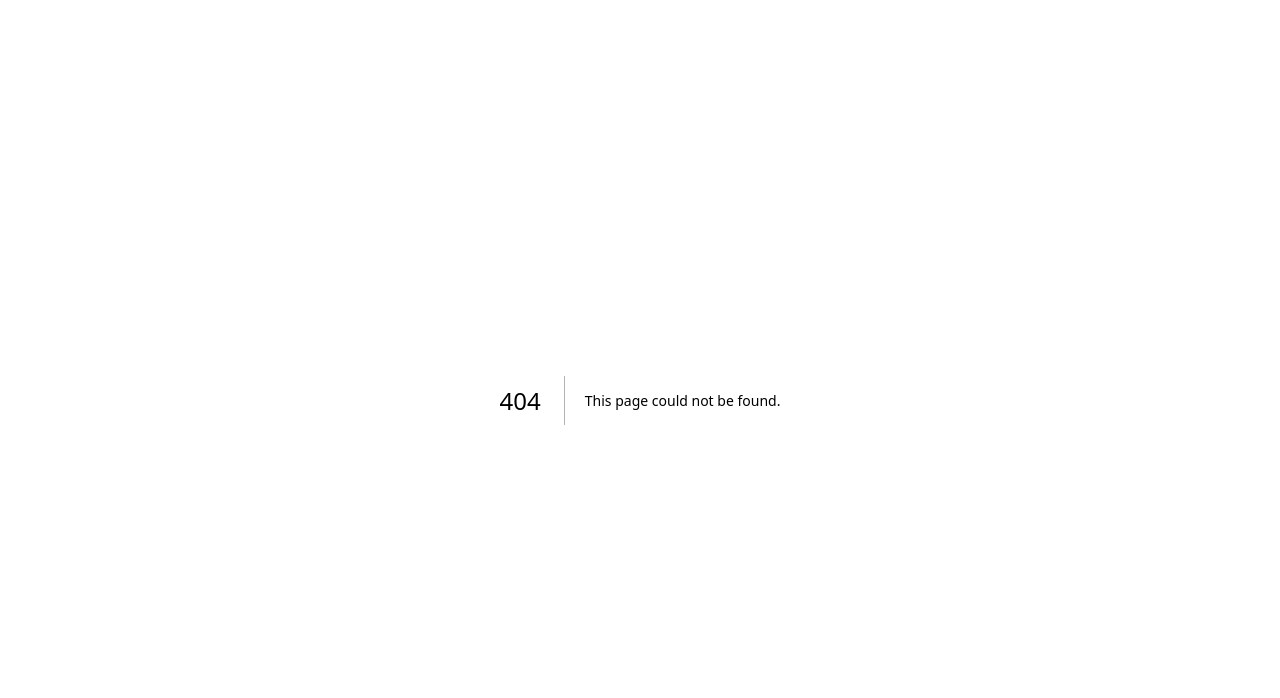
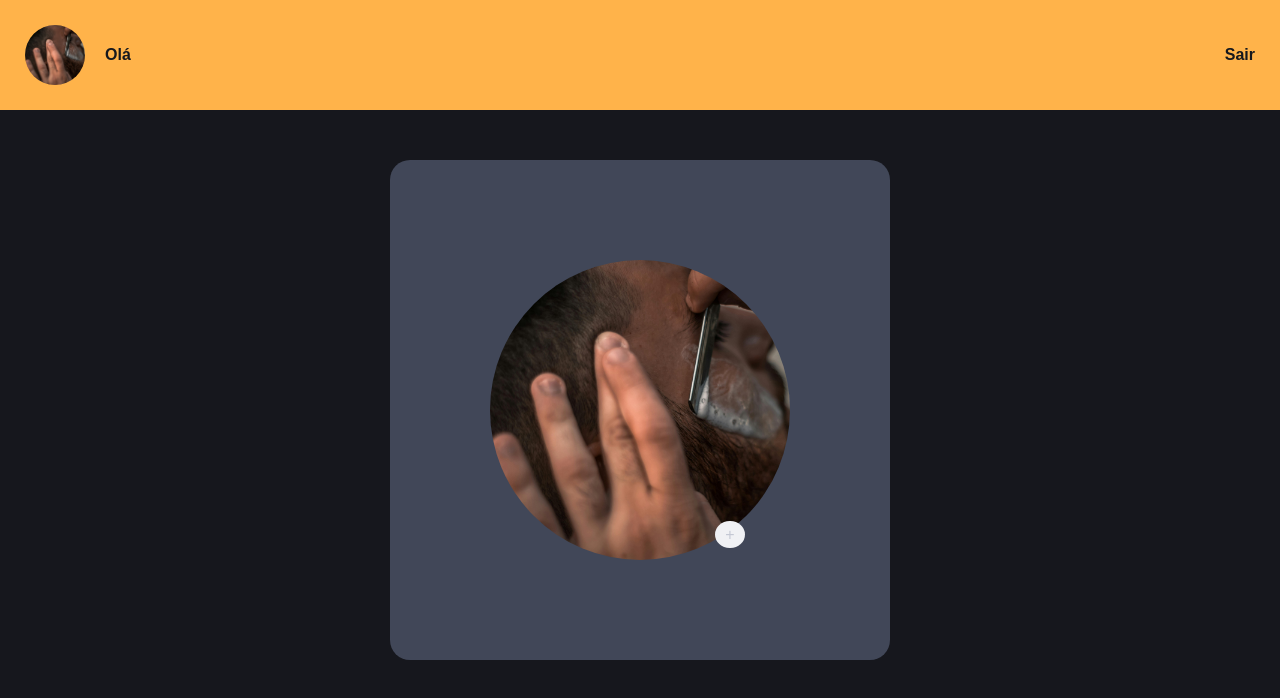
Before and after one commit to pedroaparecido/Barber-shop, a Next.js app: page /preindex in a window 1280 px wide. Before the commit this address had no page. Shown: the top 698 px of the page. Built offline with nearby package versions, Linux system fonts and the light colour scheme.

Commit message:
Adicionado página depois do cadastro frontend

```diff
--- /dev/null
+++ b/pages/preindex.jsx
@@ -0,0 +1,66 @@
+import styled from "styled-components"
+
+import Navbar from "../src/components/layout/Navbar"
+import LogoImage from "../src/components/layout/LogoImage"
+
+const PrincipalDiv = styled.div`
+    display: flex;
+    flex-direction: column;
+    align-items: center;
+`
+
+const SecondDiv = styled.div`
+    margin-top: 50px;
+    background-color: #414758;
+    width: 500px;
+    height: 500px;
+    border-radius: 20px;
+    display: flex;
+    flex-direction: row;
+    align-items: center;
+    justify-content: center;
+`
+
+const ThirdDiv = styled.div`
+    padding-top: 300px;
+    position: absolute;
+`
+
+const FourthDiv = styled.div`
+    position: relative;
+    padding-left: 180px;
+    padding-bottom: 50px;
+`
+
+const FileInput = styled.input`
+    display: none;
+`
+
+const LabelFileInput = styled.label`
+  background-color: #f0f1f4;
+  border-radius: 50%;
+  color: #c4c8d4;
+  cursor: pointer;
+  padding: 5px 10px;
+`
+
+function Preindex() {
+    return(
+        <>
+            <Navbar />
+            <PrincipalDiv>
+                <SecondDiv>
+                    <LogoImage image="/layout-principal.jpg" width="300px" height="300px" />
+                    <ThirdDiv>
+                        <FourthDiv>
+                            <LabelFileInput for="selecao-de-arquivo">+</LabelFileInput>
+                            <FileInput type="file" id="selecao-de-arquivo" />
+                        </FourthDiv>
+                    </ThirdDiv>
+                </SecondDiv>
+            </PrincipalDiv>
+        </>
+    )
+}
+
+export default Preindex
--- a/pages/register.jsx
+++ b/pages/register.jsx
@@ -84,7 +84,7 @@ function Register() {
                     <Input type="password" placeholder="SENHA" name="password" control={control} />
                     <Button type="submit">REGISTRAR</Button>
                 </form>
-                <Link href="/"><TransparentButton>LOGIN</TransparentButton></Link>
+                <Link href="/preindex"><TransparentButton>LOGIN</TransparentButton></Link>
 
             </PrincipalDiv>
             <FooterDiv>
--- /dev/null
+++ b/src/components/layout/LogoImage.jsx
@@ -0,0 +1,18 @@
+import styled from "styled-components"
+
+const Image = styled.div`
+    background-image: url('${props => props.image}');
+    background-size: cover;
+    background-repeat: no-repeat;
+    width: ${props => props.width};
+    height: ${props => props.height};
+    border-radius: 50%;
+`
+
+function LogoImage({ image, width, height }) {
+    return(
+        <Image image={image} height={height} width={width} />
+    )
+}
+
+export default LogoImage
--- /dev/null
+++ b/src/components/layout/Navbar.jsx
@@ -0,0 +1,38 @@
+import styled from "styled-components"
+
+import H1 from '../tipography/TipoNavbar'
+import LogoImage from "./LogoImage"
+import Link from "next/link"
+
+const NavbarDiv = styled.div`
+    padding: 25px;
+    background-color: #ffb34a;
+    display: flex;
+    flex-direction: row;
+    justify-content: end;
+    align-items: center;
+    gap: 20px;
+`
+
+const PrincipalDiv = styled.div`
+    color: #16181d;
+    flex: 1;
+    display: flex;
+    justify-content: end;
+    align-items: center;
+    gap: 20px;
+`
+
+function Navbar() {
+    return(
+        <NavbarDiv>
+            <LogoImage image="/layout-principal.jpg" width="60px" height="60px" />
+            <H1>Olá {name}</H1>
+            <PrincipalDiv>
+                <Link href="/" style={{textDecoration: 'none'}}><H1>Sair</H1></Link>
+            </PrincipalDiv>
+        </NavbarDiv>
+    )
+}
+
+export default Navbar
--- /dev/null
+++ b/src/components/tipography/TipoNavbar.jsx
@@ -0,0 +1,15 @@
+import styled from "styled-components"
+
+const H1 = styled.h1`
+    font-size: 16px;
+    font-weight: bold;
+    color: #16181d;
+`
+
+function TipoNavbar({ children }) {
+    return(
+        <H1>{children}</H1>
+    )
+}
+
+export default TipoNavbar
```
